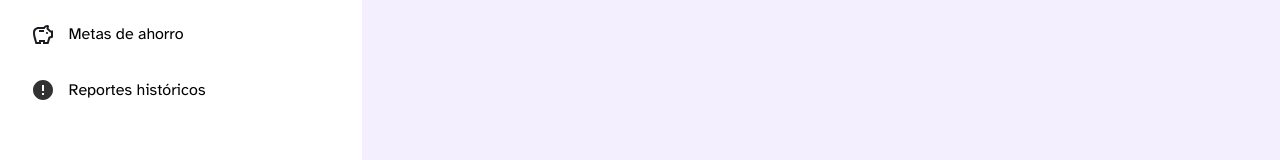
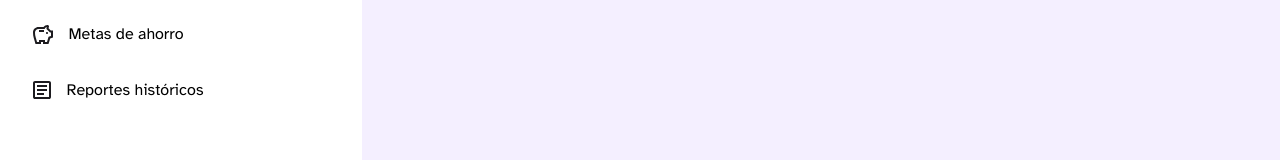
Before and after one commit to No-Country/c14-25-m-java-react, a React (Vite) app in the folder Frontend/: page / in a window 1280 px wide. Shown: the part 232-392 px from the top of the page. Built offline with nearby package versions, Linux system fonts and the light colour scheme.

Commit message:
feat: folder for backend

```diff
--- a/Frontend/src/components/Asidebar.jsx
+++ b/Frontend/src/components/Asidebar.jsx
@@ -5,6 +5,7 @@ import SvgGridView from "../assets/icons/SvgGridView";
 import SvgPreviousExpenses from "../assets/icons/SvgPreviousExpenses";
 import SvgSavingsGoals from "../assets/icons/SvgSavingsGoals";
 import Logo from "./../assets/logo.png";
+import SvgHistoricalReports from "../assets/icons/SvgHistoricalReports";
 
 const Asidebar = () => {
   return (
@@ -18,7 +19,7 @@ const Asidebar = () => {
               <NavLink to={"/"}><li> <SvgGridView /> Dashboard </li></NavLink>
               <NavLink to={"/previous-expenses"}><li> <SvgPreviousExpenses /> Gastos anteriores </li></NavLink>
               <NavLink to={"/savings-goals"}><li> <SvgSavingsGoals /> Metas de ahorro </li></NavLink>
-              <NavLink to={"/historical-reports"}><li> <SvgError /> Reportes históricos </li></NavLink>
+              <NavLink to={"/historical-reports"}><li> <SvgHistoricalReports /> Reportes históricos </li></NavLink>
             </ul>
           </nav>
         </aside>
```
